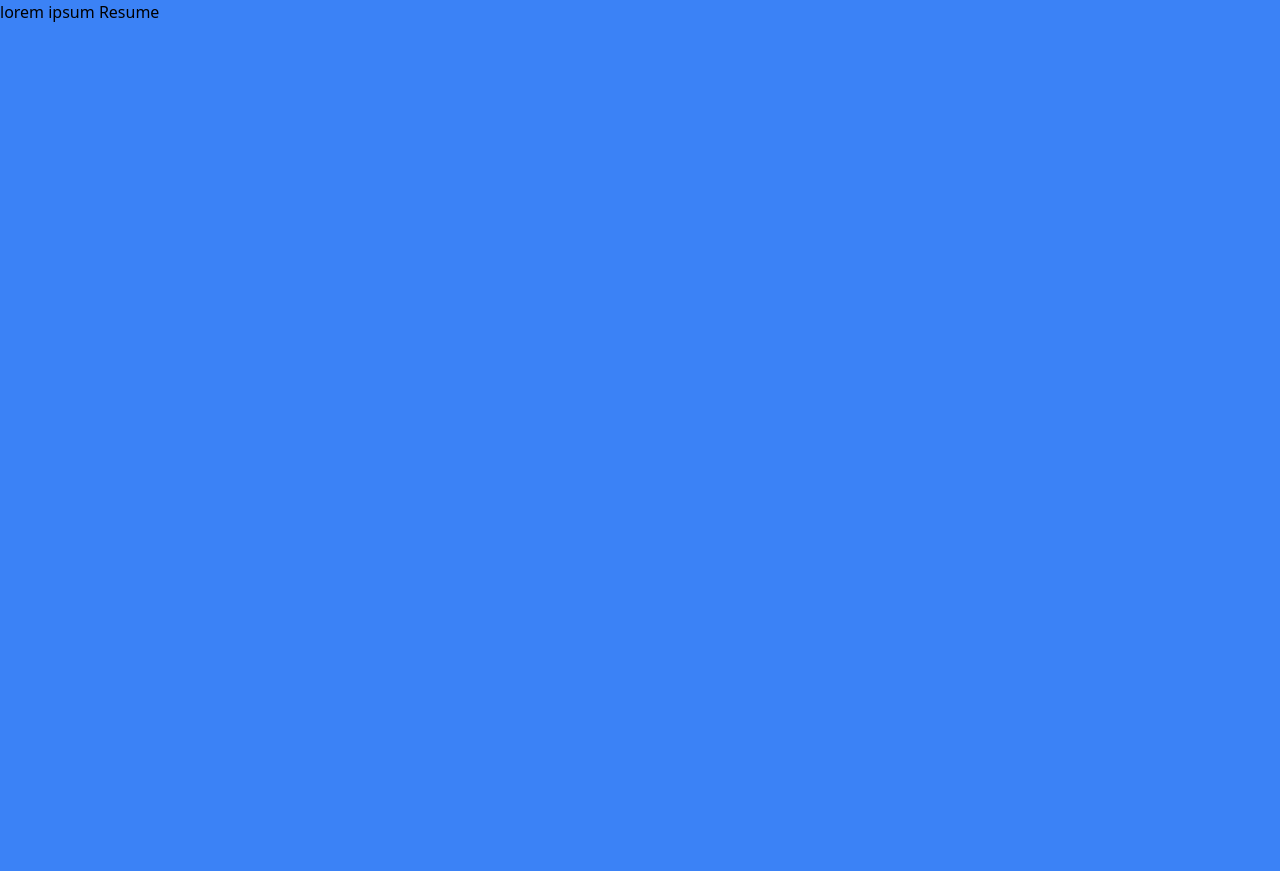
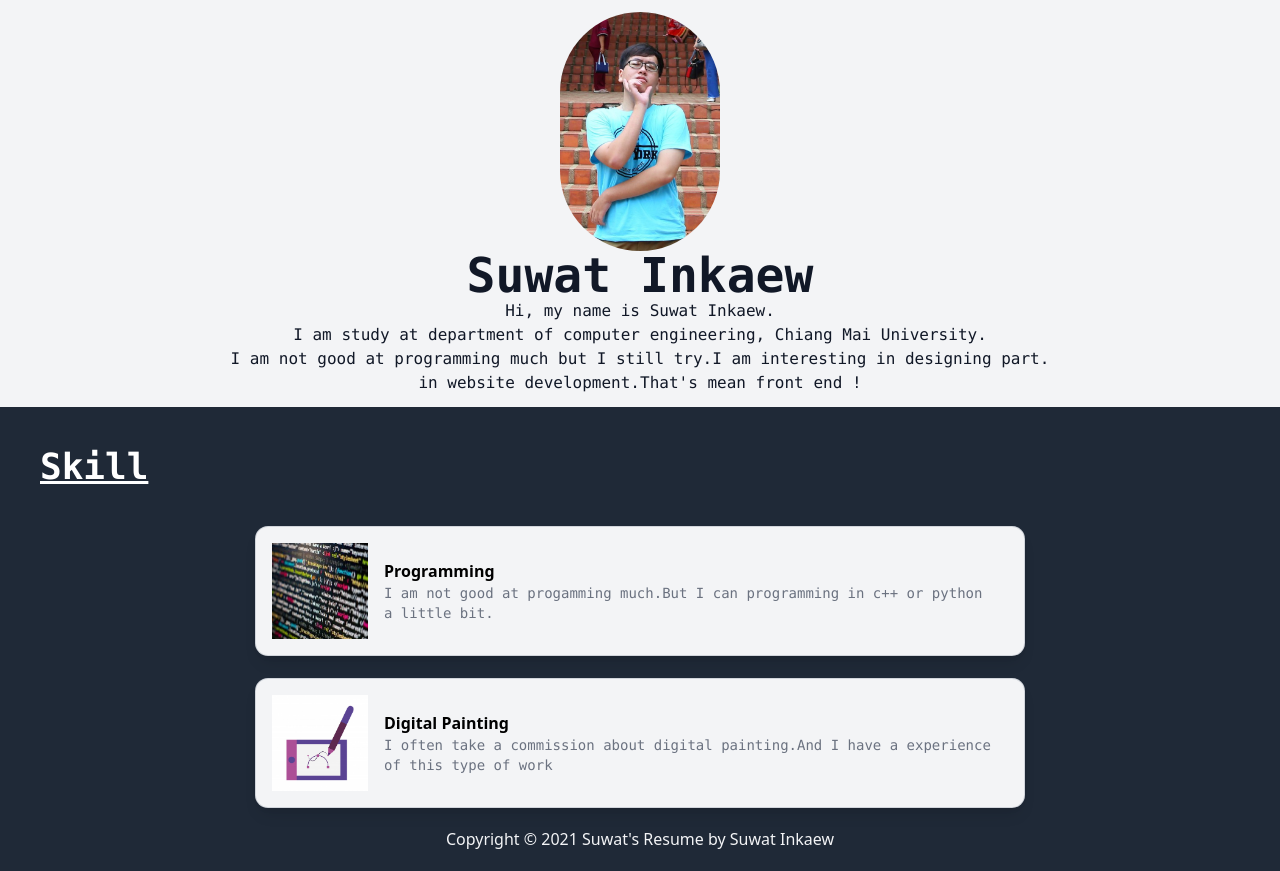
Before and after one commit to cpe-cmu-261207/lab-01-swik999, a plain HTML site: page index.html in a window 1280 px wide. Before the commit the page ends 800 px from the top, so only its background shows below. Drawn offline with nearby package versions, Linux system fonts and the light colour scheme.

Commit message:
Homepage

```diff
--- a/index.html
+++ b/index.html
@@ -7,7 +7,40 @@
   <title>Suwat's Resume</title>
   <link href="https://unpkg.com/tailwindcss@^2/dist/tailwind.min.css" rel="stylesheet">
 </head>
-<body class="bg-blue-500">
-  <h1>lorem ipsum Resume</h1>
+<body class="bg-gray-800">
+  <div class = "flex items-center justify-center">
+    <div class="bg-gray-100 h-1/8 w-full p-3">
+      <div class="flex items-center justify-center">
+        <img src="pic\117394627_327958365229809_5501290065627232715_n.jpg" class="rounded-full object-contain w-40" alt="">
+      </div>
+        <div class="font-mono">
+          <h1 class="text-center text-gray-900 text-5xl font-bold">Suwat Inkaew</h1>
+          <h1 class="text-center text-gray-900 text-base"> Hi, my name is Suwat Inkaew.<br>
+            I am study at department of computer engineering, Chiang Mai University.<br>
+            I am not good at programming much but I still try.I am interesting in designing part.<br>
+            in website development.That's mean front end !</h1>
+        </div>
+    </div>
+  </div>
+  <div>
+    <h1 class="font-mono font-bold underline text-white text-4xl p-10">Skill</h1>
+  </div>
+  <div class=" space-y-6">
+    <div class="bg-gray-100 h max-w-screen-md mx-auto flex p-4 shadow-lg rounded-xl ring-1 ring-gray-300 ">
+      <img src="pic\ดาวน์โหลด (1).jpg" class=" w-24 h-24 " alt="">
+      <div class="p-4">
+        <p class="font-mono' font-semibold "> Programming </p>
+        <p class="font-mono text-sm text-gray-500"> I am not good at progamming much.But I can programming in c++ or python a little bit.</p>
+      </div>
+  </div>
+  <div class="bg-gray-100 h max-w-screen-md mx-auto flex p-4 shadow-lg rounded-xl ring-1 ring-gray-300 ">
+    <img src="pic\drawing-tablet-technology_18591-26705.jpg" class=" w-24 h-24 " alt="">
+    <div class="p-4">
+      <p class="font-mono' font-semibold "> Digital Painting </p>
+      <p class="font-mono text-sm text-gray-500"> I often take a commission about digital painting.And I have a experience of this type of work</p>
+    </div>
+  </div>
+  </div>
+  <p class="text-center my-5 text-gray-100 "> Copyright © 2021 Suwat's Resume by Suwat Inkaew</p>
 </body>
 </html>
```
Also changed, not shown: pic/117394627_327958365229809_5501290065627232715_n.jpg (added), pic/drawing-tablet-technology_18591-26705.jpg (added), pic/ดาวน์โหลด (1).jpg (added).
